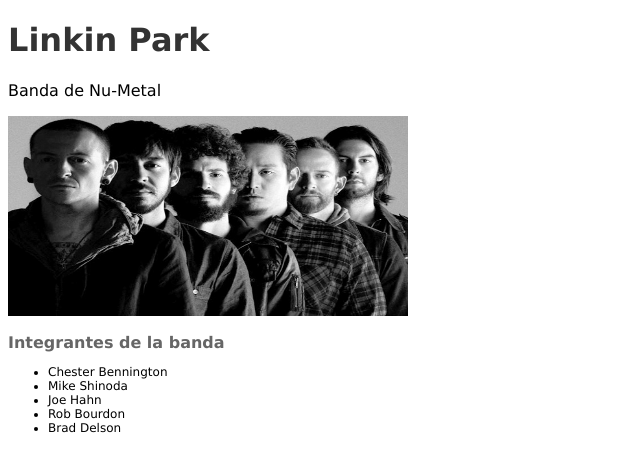
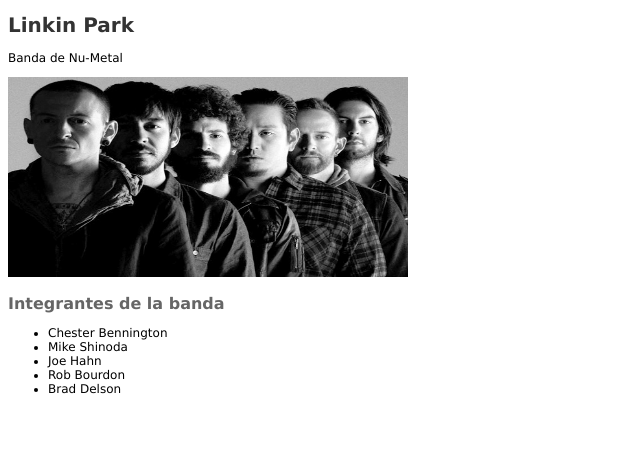
Before and after one commit to alexLEETg/alexLEETg.github.io, a plain HTML site: page practica2/linkinpark.html in a window 1280 px wide. Shown: the whole page, without its empty margins (0-640 px from the left). Drawn offline with Linux system fonts and the light colour scheme.

Commit message:
se cambio propiedades de h1 y de p

```diff
--- a/practica2/css/miestilo.css
+++ b/practica2/css/miestilo.css
@@ -4,10 +4,10 @@ body {
 
 h1 {
     color: #333;
-    font: 20px;
+    font-size: 20px;
 }
 
-<p> {
+p {
     color: #000;
     font-size: 12px;
 }
```
